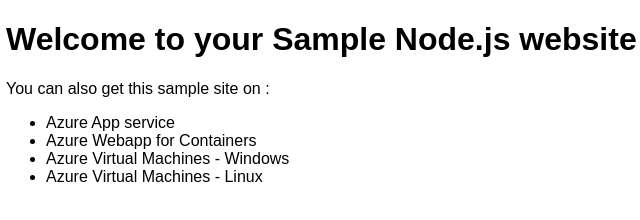
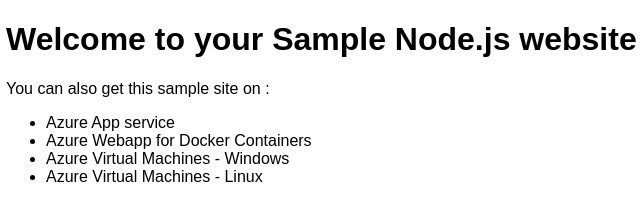
Before and after one commit to pvipindas/project-nodejs-webapp, a website: page index.html in a window 1280 px wide. Shown: the full height of the page, 2-642 px from the left. Drawn offline with Linux system fonts and the light colour scheme.

Commit message:
Update index.html

```diff
--- a/index.html
+++ b/index.html
@@ -13,7 +13,7 @@
 	<p>You can also get this sample site on :</p>
 	<ul>
 		<li>Azure App service</li>
-		<li>Azure Webapp for Containers</li>
+		<li>Azure Webapp for Docker Containers</li>
 		<li>Azure Virtual Machines - Windows</li>
 		<li>Azure Virtual Machines - Linux</li>
 	</ul>
```
